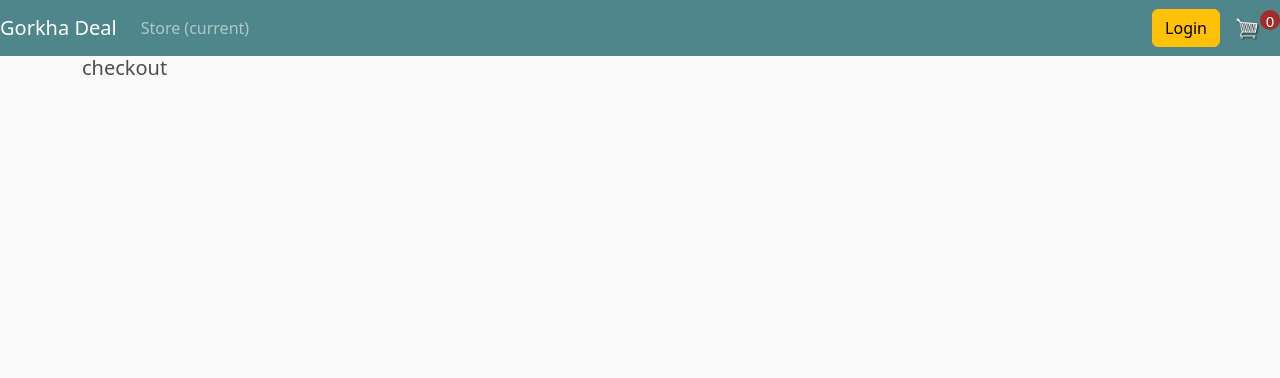
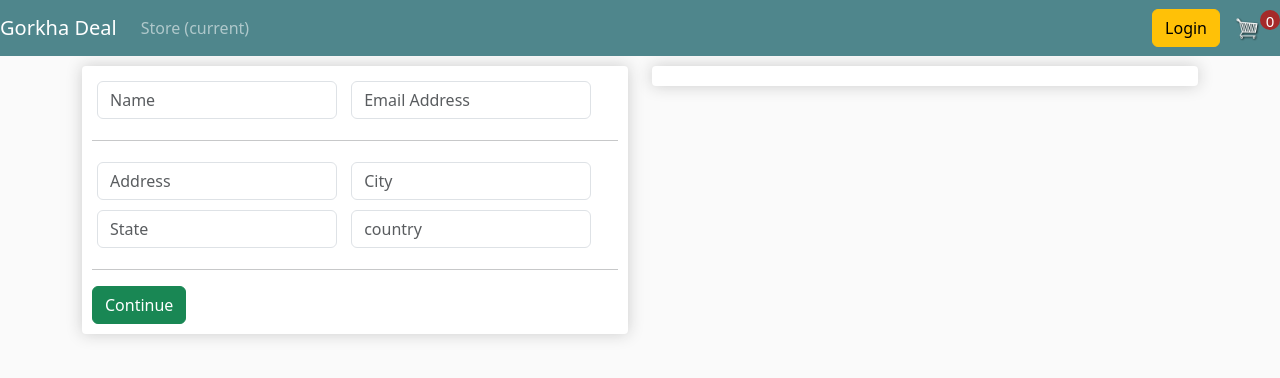
Before and after one commit to AnishOli/gorkhaDeal-In-Django, a Django app: page /checkout/ in a window 1280 px wide. Shown: the top 378 px of the page. Run offline with Django 5.2, Linux system fonts and the light colour scheme.

Commit message:
Add the checkout form

```diff
--- a/store/templates/store/Checkout.html
+++ b/store/templates/store/Checkout.html
@@ -1,4 +1,46 @@
 {% extends 'store/Main.html'%}
 {% block content %}
-<h5> checkout</h5>
+<div class="row">
+    <div class="col-lg-6">
+        <div class="box-element" id="form-wrapper">
+            <form id="form">
+                <div id="user-info">
+                    <div class="form-field">
+                        <input type="text" class="form-control" name="name" placeholder="Name" required>
+                    </div>
+                    <div class="form-field">
+                        <input type="email" class="form-control" name="email" placeholder="Email Address" required>
+                    </div>
+
+                </div>
+                <div id="shipping-info">
+                    <hr>
+                    <div class="form-field">
+                        <input class="form-control" type="text" name="address" placeholder="Address">
+                    </div>
+                    <div class="form-field">
+                        <input class="form-control" type="text" name="city" placeholder="City">
+                    </div>
+                    <div class="form-field">
+                        <input class="form-control" type="text" name="state" placeholder="State">
+                    </div>
+                    <div class="form-field">
+                        <input class="form-control" type="text" name="country" placeholder="country">
+                    </div>
+
+                </div>
+                <hr>
+                <input id="form-button" type="submit" value="Continue" class="btn btn-success btn-black">
+
+            </form>
+
+        </div>
+
+    </div>
+    <div class="col-lg-6">
+        <div class="box-element">
+
+        </div>
+    </div>
+</div>
 {% endblock content %}
```
